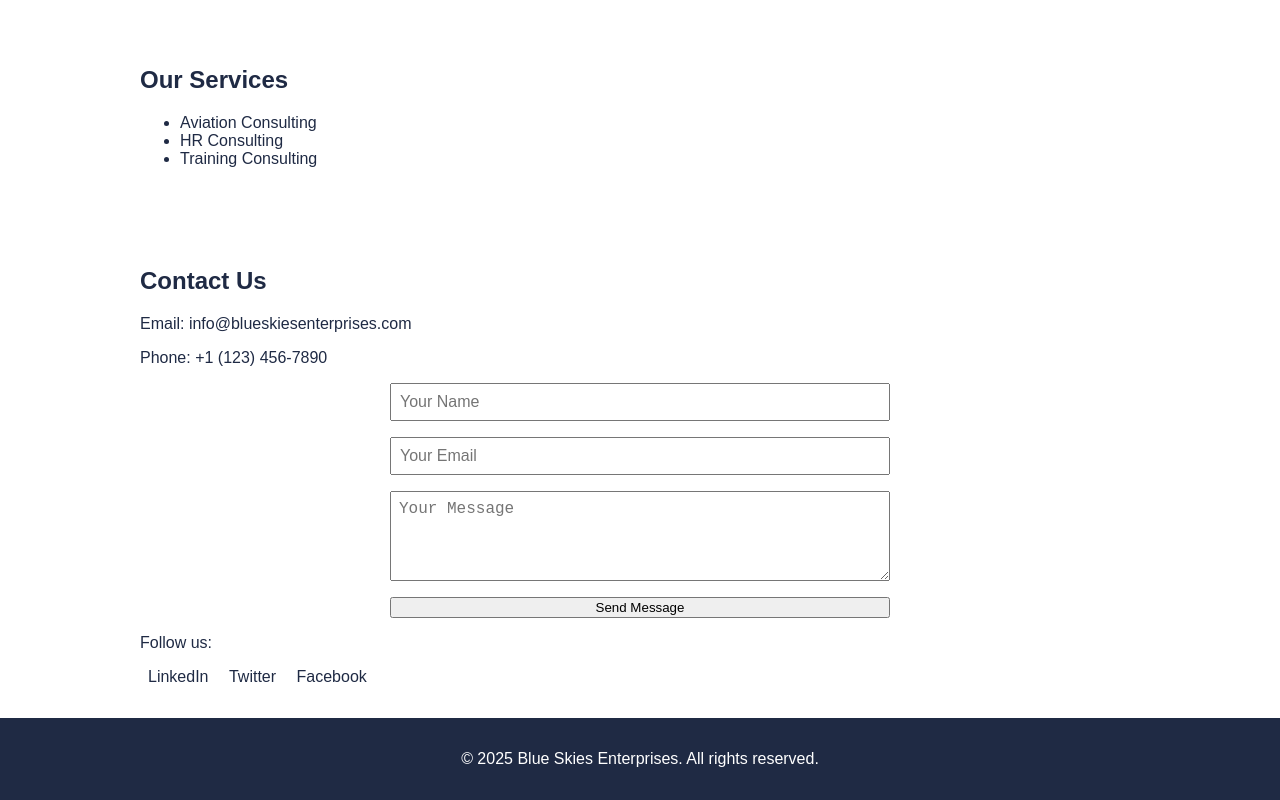
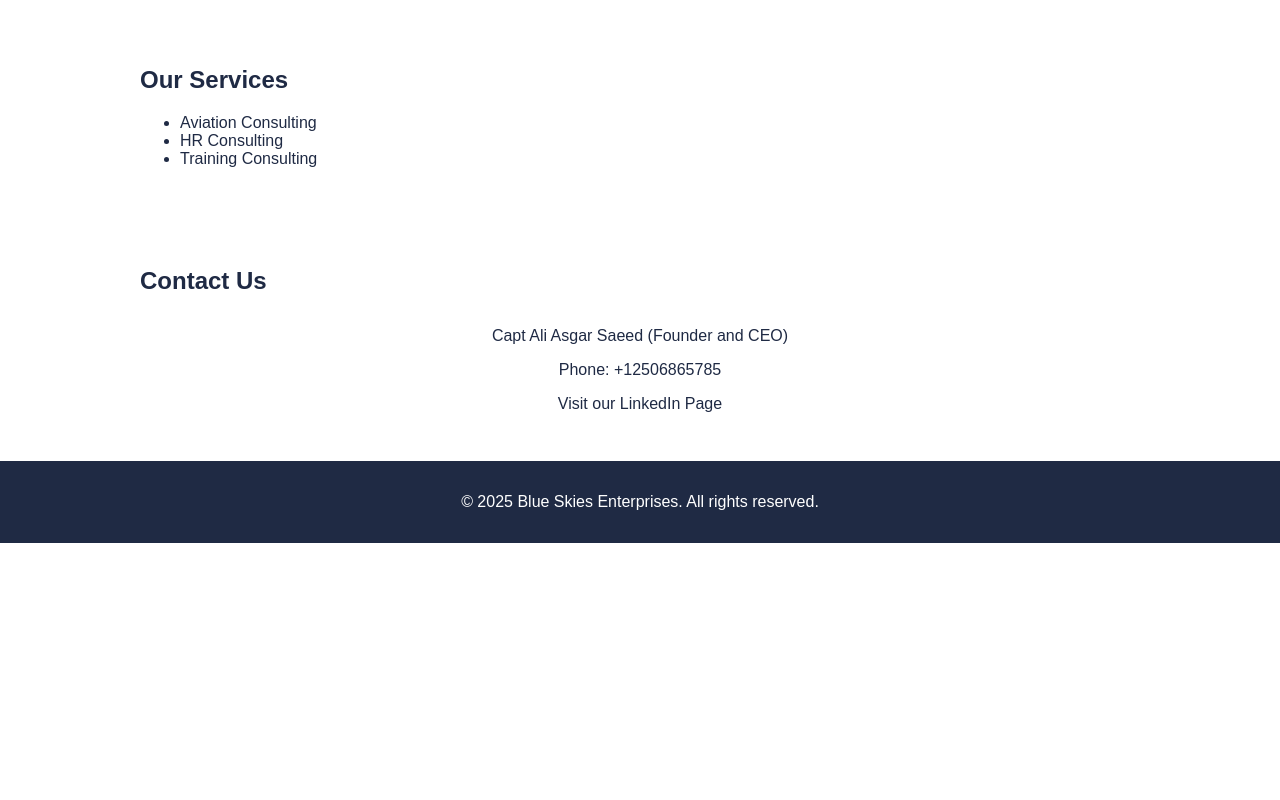
Before and after one commit to BlueSkiesEnt/BlueSkies, a plain HTML site: page index.html in a window 1280 px wide. Shown: the part 639-1439 px from the top of the page. After the commit the page ends 1182 px from the top, so only its background shows below. Drawn offline with Linux system fonts and the light colour scheme.

Commit message:
Add files via upload

```diff
--- a/index.html
+++ b/index.html
@@ -49,19 +49,11 @@
       text-align: center;
       padding: 1rem;
     }
-    .contact-form {
-      display: flex;
-      flex-direction: column;
-      max-width: 500px;
-      margin: auto;
+    .contact-info {
+      text-align: center;
+      margin-top: 2rem;
     }
-    .contact-form input, .contact-form textarea {
-      margin-bottom: 1rem;
-      padding: 0.5rem;
-      font-size: 1rem;
-    }
-    .social-links a {
-      margin: 0 0.5rem;
+    .contact-info a {
       color: #1f2a44;
       text-decoration: none;
     }
@@ -99,21 +91,10 @@
 
   <section id="contact">
     <h2>Contact Us</h2>
-    <p>Email: info@blueskiesenterprises.com</p>
-    <p>Phone: +1 (123) 456-7890</p>
-
-    <form class="contact-form">
-      <input type="text" placeholder="Your Name" required>
-      <input type="email" placeholder="Your Email" required>
-      <textarea rows="4" placeholder="Your Message" required></textarea>
-      <button type="submit">Send Message</button>
-    </form>
-
-    <div class="social-links">
-      <p>Follow us:</p>
-      <a href="https://www.linkedin.com" target="_blank">LinkedIn</a>
-      <a href="https://www.twitter.com" target="_blank">Twitter</a>
-      <a href="https://www.facebook.com" target="_blank">Facebook</a>
+    <div class="contact-info">
+      <p>Capt Ali Asgar Saeed (Founder and CEO)</p>
+      <p>Phone: +12506865785</p>
+      <p><a href="https://www.linkedin.com/company/106797856" target="_blank">Visit our LinkedIn Page</a></p>
     </div>
   </section>
 
```
